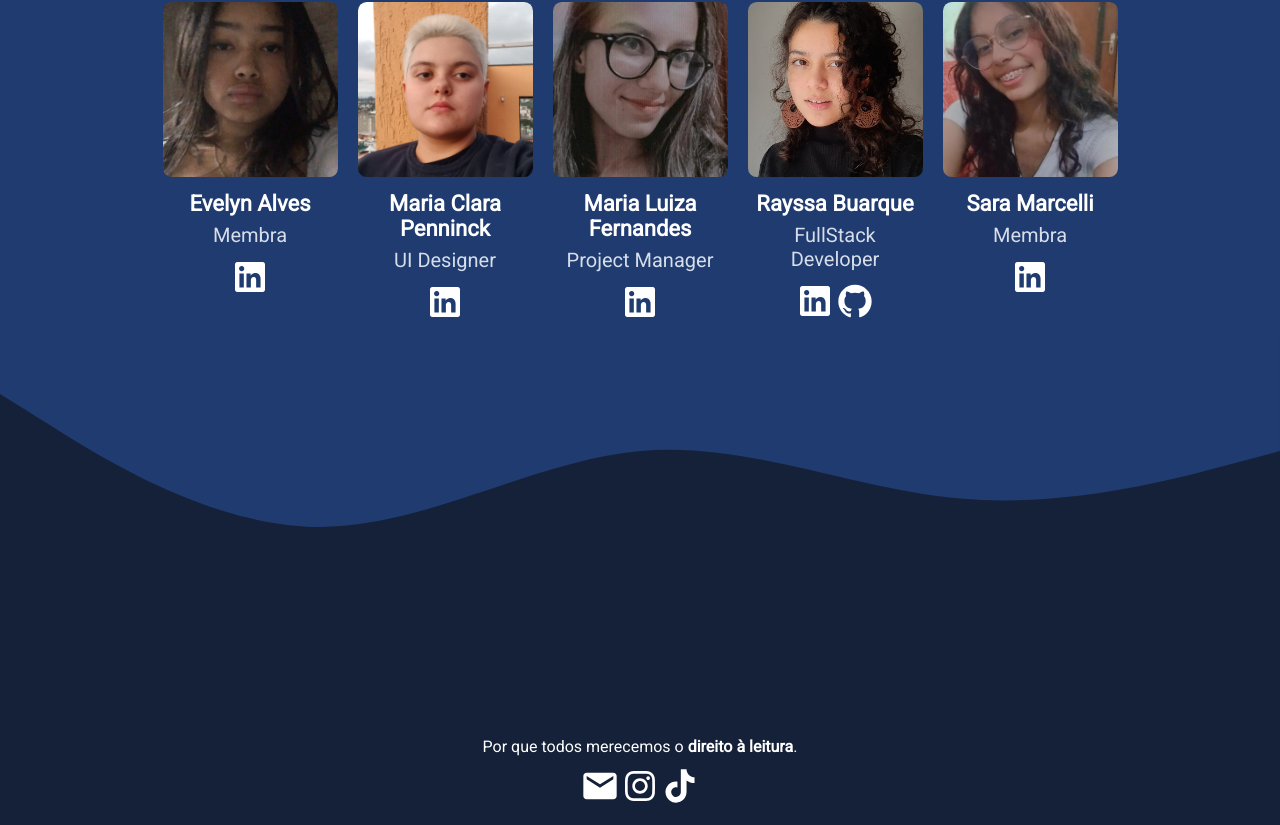
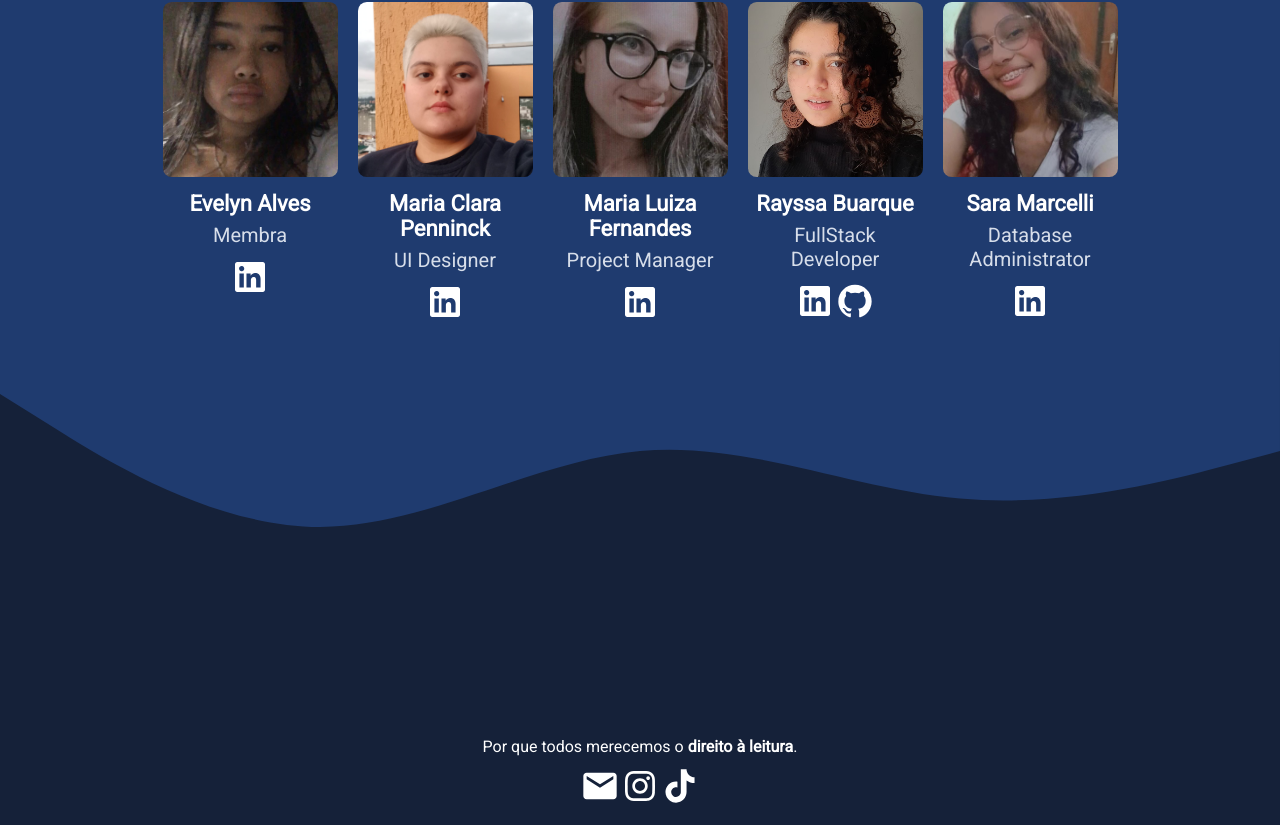
Before and after one commit to RayssaBuarque/BookShire-Website, an Angular app: page / in a window 1280 px wide. Shown: the part 2742-3567 px from the top of the page. Built offline with nearby package versions, Linux system fonts and the light colour scheme.

Commit message:
data update

```diff
--- a/src/app/data/developers-data.ts
+++ b/src/app/data/developers-data.ts
@@ -64,7 +64,7 @@ export const devData = [
         "id": "5",
         "nome": "Sara Marcelli",
         "picUrl":"../../assets/pages/home/devs/sara.jpg",
-        "cargo": "Membra",
+        "cargo": "Database Administrator",
         "socials": [
             {
                 "rede": "Linkedin",
```
